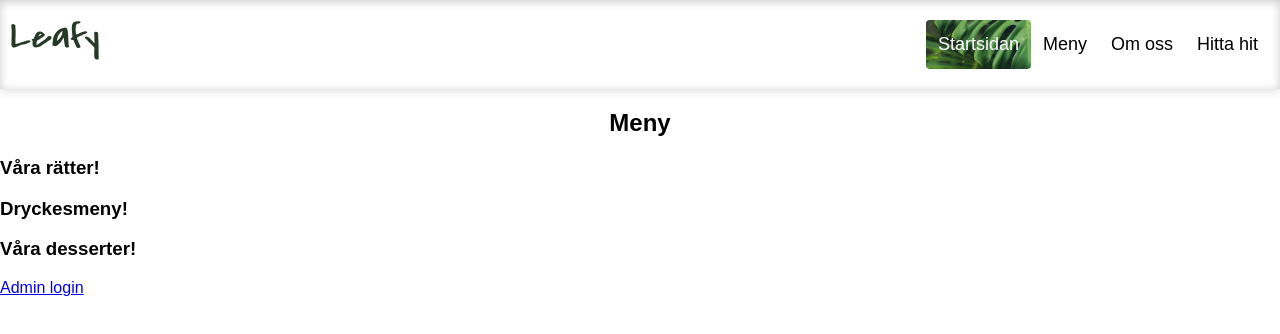
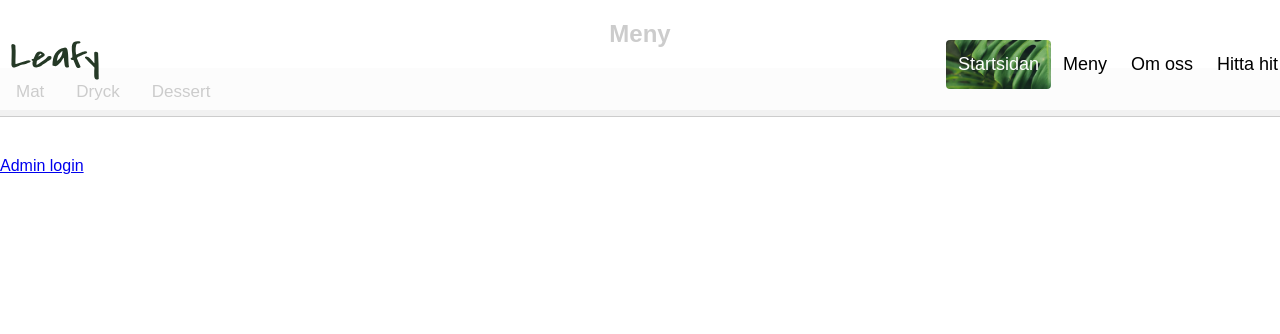
Before and after one commit to aner2308/projektWebbsida-Backend2, a website built with Parcel: page src/index.html in a window 1280 px wide. Built offline with nearby package versions, Linux system fonts and the light colour scheme; no server answers.

Commit message:
lagt till funktionalitet för att bläddra mellan menyerna

```diff
--- a/src/css/stylesheet.css
+++ b/src/css/stylesheet.css
@@ -14,8 +14,10 @@ h2 {
 
 .header {
     overflow: hidden;
+    position: fixed;
+    width: 100%;
+    height: 50px;
     background-color: rgba(255, 255, 255, 0.8);
-    box-shadow: 0 0 10px rgba(0, 0, 0, 0.2), inset 0 2px 10px rgba(0, 0, 0, 0.2);
     padding: 20px 10px;
 }
 
@@ -57,6 +59,65 @@ img:hover {
     float: right;
 }
 
+/* Lägg till grundläggande styling för fliksystemet */
+.tabs {
+    overflow: hidden;
+    background-color: #f1f1f1;
+    border-bottom: 1px solid #ccc;
+}
+
+/* Stil för varje flik */
+.tabs button {
+    background-color: inherit;
+    float: left;
+    border: none;
+    outline: none;
+    cursor: pointer;
+    padding: 14px 16px;
+    transition: 0.3s;
+    font-size: 17px;
+}
+
+/* Byter bakgrundsfärg på fliken vid hovring */
+.tabs button:hover {
+    background-color: #ddd;
+}
+
+/* Aktiv flik */
+.tabs button.active {
+    background-color: #ccc;
+}
+
+/* Stil för innehållet i varje flik */
+.tabcontent {
+    display: none;
+    padding: 20px;
+    border-top: none;
+}
+
+.tabcontent#mat {
+    display: block;
+}
+
+/* Stil för menypunkterna */
+#menuContainer {
+    display: flex;
+    flex-direction: column;
+    align-items: center;
+    justify-content: center;
+}
+
+.tabcontent article {
+    background: #fff;
+    margin: 10px;
+    padding: 15px;
+    border-radius: 5px;
+    box-shadow: 0 0 10px rgba(0, 0, 0, 0.1);
+    max-width: 600px;
+    width: 100%;
+}
+
+
 @media screen and (max-width: 610px) {
     .header .link {
         float: none;
--- a/src/index.html
+++ b/src/index.html
@@ -25,18 +25,19 @@
     <main>
         <article id="menu">
             <h2>Meny</h2>
+            <div class="tabs">
+                <button id="matBtn" class="tablinks">Mat</button>
+                <button id="dryckBtn" class="tablinks">Dryck</button>
+                <button id="dessertBtn" class="tablinks">Dessert</button>
+            </div>
             <div id="menuContainer">
-                <h3>Våra rätter!</h3>
-                <div id="mat"></div>
-                <h3>Dryckesmeny!</h3>
-                <div id="dryck"></div>
-                <h3>Våra desserter!</h3>
-                <div id="dessert"></div>
+                <div id="mat" class="tabcontent"></div>
+                <div id="dryck" class="tabcontent"></div>
+                <div id="dessert" class="tabcontent"></div>
             </div>
         </article>
     </main>
 
-    <div></div>
     <footer>
         <a href="login.html" id="logIn">Admin login</a>
         <a href="index.html" id="logOut">Logga ut</a>
--- a/src/js/main.js
+++ b/src/js/main.js
@@ -21,6 +21,7 @@ document.addEventListener("DOMContentLoaded", () => {
     }
 
     getData();
+    openMenu(event, 'mat');
 });
 
 //Hämtar in data från databasen
@@ -62,6 +63,7 @@ async function getData() {
     }
 }
 
+//logga ut admin
 function logOutUser() {
     // Ta bort token från localStorage
     localStorage.removeItem("token");
@@ -69,3 +71,23 @@ function logOutUser() {
     // Återgå till startsidan
     location.reload();
 }
+
+//Hämtar in knapparna för mina matflikar
+document.getElementById("matBtn").addEventListener("click", () => openMenu(event, 'mat'));
+document.getElementById("dryckBtn").addEventListener("click", () => openMenu(event, 'dryck'));
+document.getElementById("dessertBtn").addEventListener("click", () => openMenu(event, 'dessert'));
+
+//Bläddrar mellan menyerna
+function openMenu(evt, menuName) {
+    var i, tabcontent, tablinks;
+    tabcontent = document.getElementsByClassName("tabcontent");
+    for (i = 0; i < tabcontent.length; i++) {
+        tabcontent[i].style.display = "none";
+    }
+    tablinks = document.getElementsByClassName("tablinks");
+    for (i = 0; i < tablinks.length; i++) {
+        tablinks[i].className = tablinks[i].className.replace(" active", "");
+    }
+    document.getElementById(menuName).style.display = "block";
+    evt.currentTarget.className += " active";
+}
```
